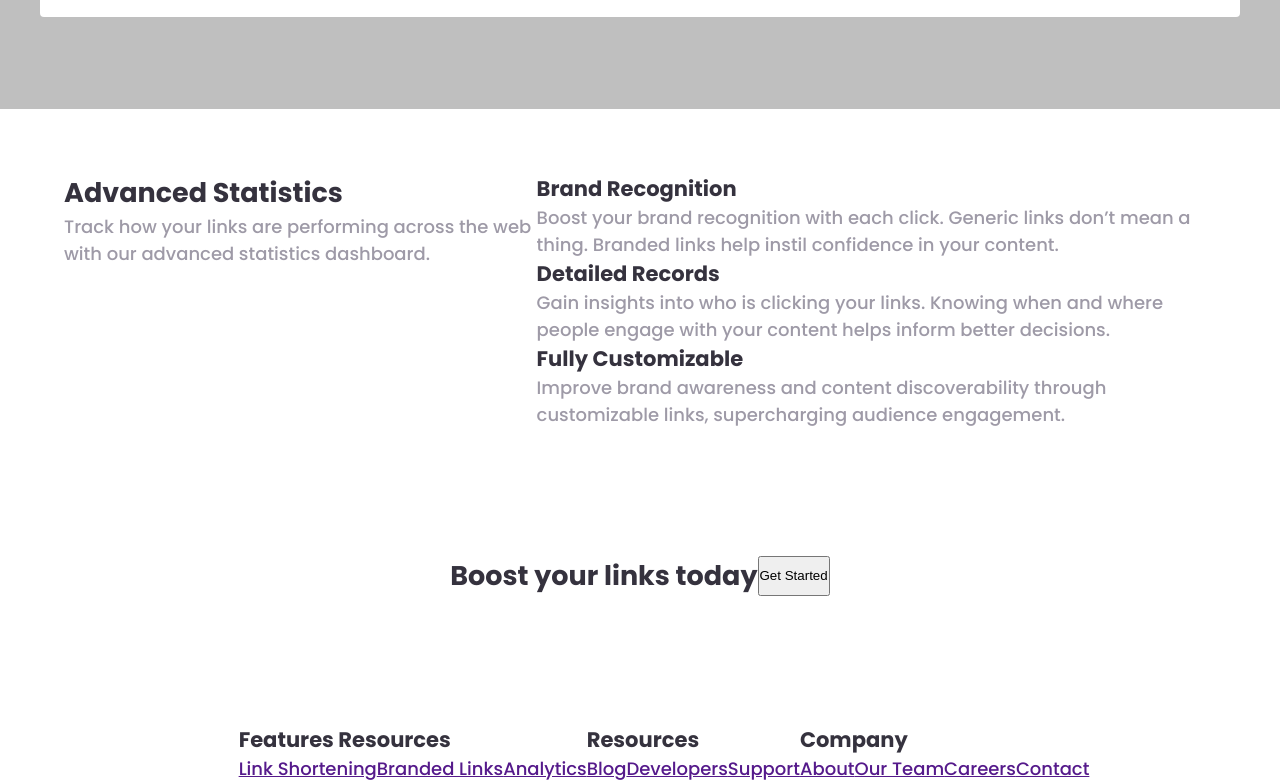
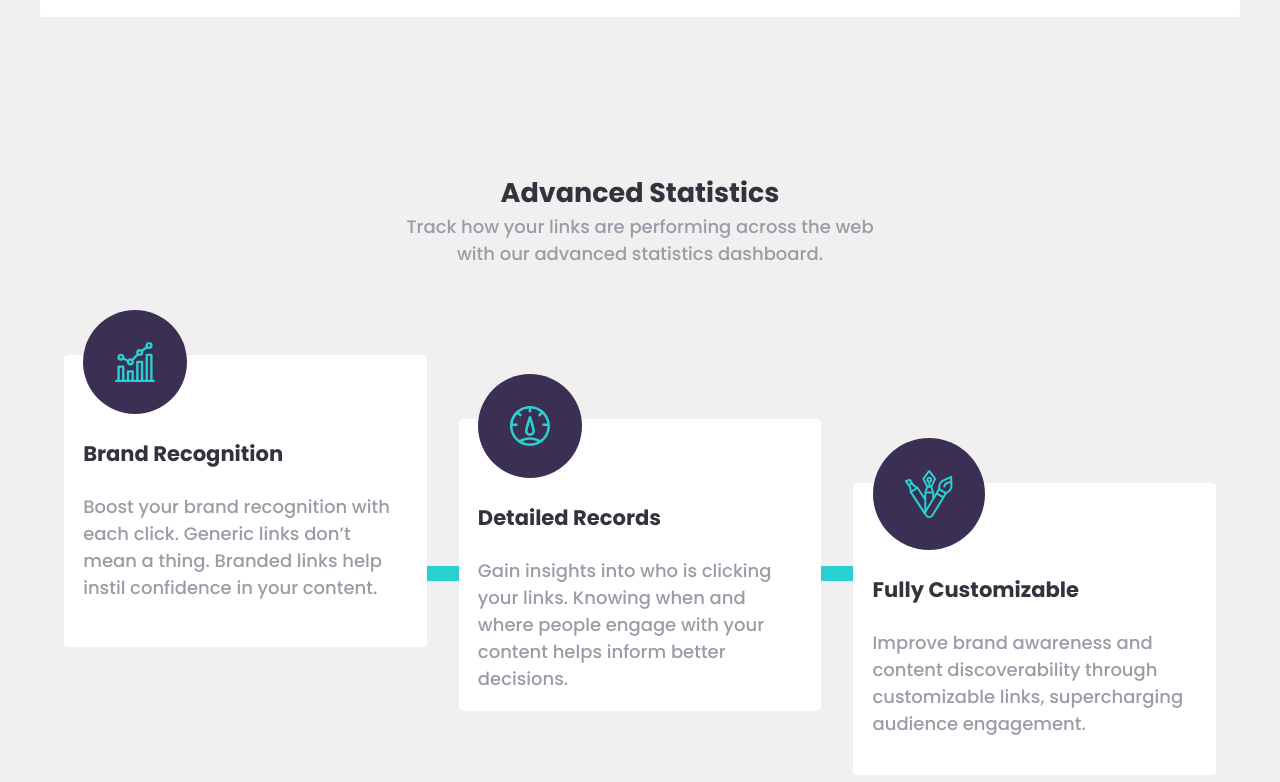
Before and after one commit to Master-Osaro/54_url_shortening-api, a React (Create React App) app: page / in a window 1280 px wide. Shown: the part 924-1706 px from the top of the page. Built offline with nearby package versions, Linux system fonts and the light colour scheme.

Commit message:
Style Advanced Statistics - Desktop

```diff
--- a/src/App.css
+++ b/src/App.css
@@ -17,6 +17,7 @@
 --Red: hsl(0, 87%, 67%);
 
 /* ### Neutral */
+--Light-Gray: hsl(0, 0%, 94%);
 --Gray: hsl(0, 0%, 75%);
 --Grayish-Violet: hsl(257, 7%, 63%);
 --Very-Dark-Blue: hsl(255, 11%, 22%);
@@ -179,7 +180,7 @@ section .container{
 /*============= Section URL Form ==============*/
 .section__URL{
   padding: 0;
-  background-color: var(--Gray);
+  background-color: var(--Light-Gray);
 }
 .section__URL .container{
   width: 100%;
@@ -244,3 +245,79 @@ section .container{
   align-items: center;
   gap: 1rem;
 }
+
+
+
+/*============= Section section__advancedStat ==============*/
+
+.section__advancedStat{
+  background: var(--Light-Gray);
+  padding-bottom: 8rem;
+}
+.section__advancedStat .container{
+  display: flex;
+  flex-direction: column;
+}
+
+.section__advancedStat-text{
+  text-align: center;
+  display: flex;
+  flex-direction: column;
+  align-items: center;
+  margin-bottom: 5.5rem;
+}
+.section__advancedStat-text h2, .section__advancedStat-text p{
+  max-width: 500px;
+}
+
+.section__advancedStat-grid{
+  display: grid;
+  grid-template-columns: repeat(auto-fit, minmax(250px, 1fr));
+  gap: 2rem;
+  position: relative;
+  z-index: 3;
+}
+.section__advancedStat-gridItem{
+  background-color: var(--White);
+  padding: 1.2rem;
+  gap: 2rem;
+  display: flex;
+  flex-direction: column;
+  gap: 1.5rem;
+  margin-bottom: 2rem;
+  border-radius: 0.25rem;
+}
+
+.icon__wrapper{
+  margin-top: -4rem;
+}
+.icon__bg{
+  background: var(--Dark-Violet);
+  padding: 2rem;
+  width: fit-content ;
+  border-radius: 50%;
+  display: grid;
+  place-items: center;
+  aspect-ratio: 1;
+}
+
+.section__advancedStat-grid-wrapper{
+  position: relative;
+}
+
+.underline{
+  height: 15px;
+  width: 100%;
+  background: var(--Cyan);
+  position: absolute;
+  top: 65%;
+  left: 0;
+  z-index: 2;
+}
+
+.section__advancedStat-gridItem-2{
+  transform: translateY(4rem);
+}
+.section__advancedStat-gridItem-3{
+  transform: translateY(8rem);
+}
--- a/src/components/Home.jsx
+++ b/src/components/Home.jsx
@@ -2,6 +2,9 @@ import Footer from "./Footer"
 import Header from "./Header"
 import URLShortener from "./URLShortener"
 import heroIllustration from "../images/illustration-working.svg"
+import advancedBrandRecogIllustration from "../images/icon-brand-recognition.svg"
+import advancedDetailedRecordsIllustration from "../images/icon-detailed-records.svg"
+import advancedFullyCustomizedIllustration from "../images/icon-fully-customizable.svg"
 
 const Home=()=>{
     return (
@@ -28,19 +31,31 @@ const Home=()=>{
                             <h2>Advanced Statistics</h2>
                             <p>  Track how your links are performing across the web with our advanced statistics dashboard.</p>
                         </div>
+                        <div className="section__advancedStat-grid-wrapper">
                             <div className="section__advancedStat-grid">
-                            <div className="section__advancedStat-gridItem">
+                                <div className="section__advancedStat-gridItem section__advancedStat-gridItem-1">
+                                    <div className="icon__wrapper">
+                                        <div className="icon__bg"><img src={advancedBrandRecogIllustration} alt="" /></div>
+                                    </div>
                                     <h3>Brand Recognition</h3>
                                     <p>Boost your brand recognition with each click. Generic links don’t mean a thing. Branded links help instil confidence in your content.</p>
                                 </div>
-                            <div className="section__advancedStat-gridItem">
+                                <div className="section__advancedStat-gridItem section__advancedStat-gridItem-2">
+                                    <div className="icon__wrapper">
+                                        <div className="icon__bg"><img src={advancedDetailedRecordsIllustration} alt="" /></div>
+                                    </div>
                                     <h3>Detailed Records</h3>
                                     <p>Gain insights into who is clicking your links. Knowing when and where people engage with your content helps inform better decisions.</p>
                                 </div>
-                            <div className="section__advancedStat-gridItem">
+                                <div className="section__advancedStat-gridItem section__advancedStat-gridItem-3">
+                                    <div className="icon__wrapper">
+                                        <div className="icon__bg"><img src={advancedFullyCustomizedIllustration} alt="" /></div>
+                                    </div>
                                     <h3>Fully Customizable</h3>
                                     <p>Improve brand awareness and content discoverability through customizable links, supercharging audience engagement.</p>
                                 </div>
+                            </div>
+                            <div className="underline"></div>
                         </div>
                     </div>
                 </section>
```
Lines whose indentation alone changed are shown as unchanged.
